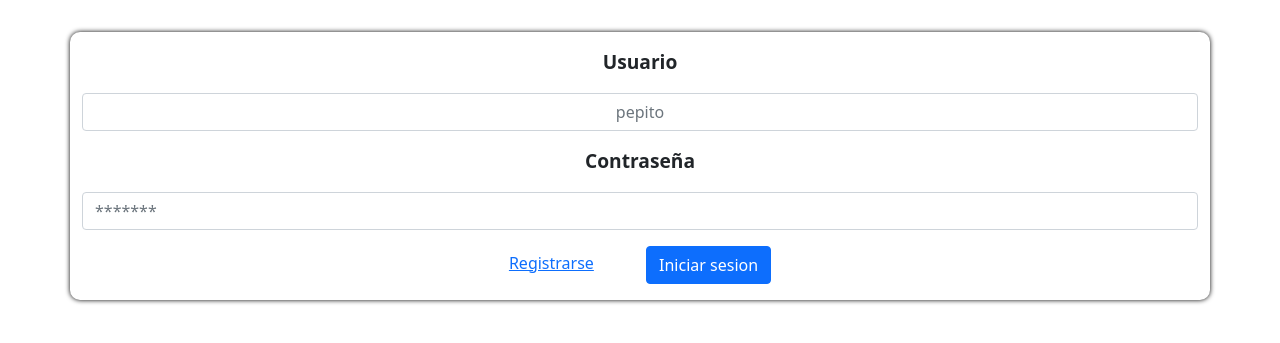
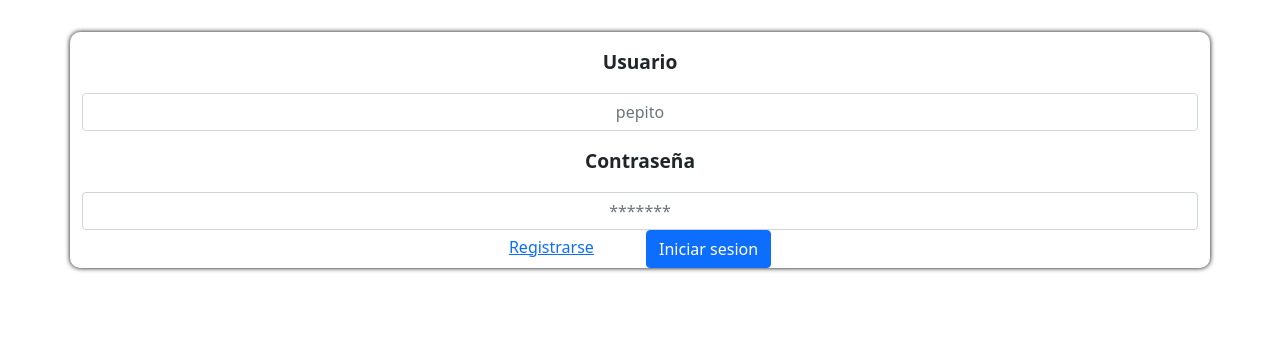
Before and after one commit to walkeriorus/flask-login, a Flask app: page /login in a window 1280 px wide. Shown: the part 56-399 px from the top of the page. Run offline with Flask 2, Linux system fonts and the light colour scheme; some libraries are stand-ins or nearby versions.

Commit message:
El selector form button[type='submit'] se cambio por form input[type='submit']

```diff
--- a/static/css/styles.css
+++ b/static/css/styles.css
@@ -66,10 +66,10 @@ form label{
     margin-top: 1rem;
     margin-bottom: 1rem;
 }
-form input[type="text"]{
+form input[type="text"], form input[type='password']{
     text-align: center;
 }
-form>button[type='submit']{
+form>input[type='submit']{
     margin-top: 1rem;
     margin-bottom: 1rem;
 }
```
